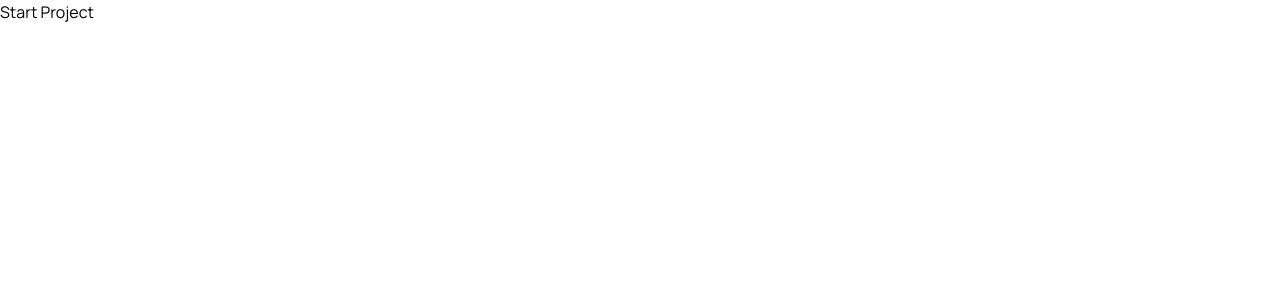
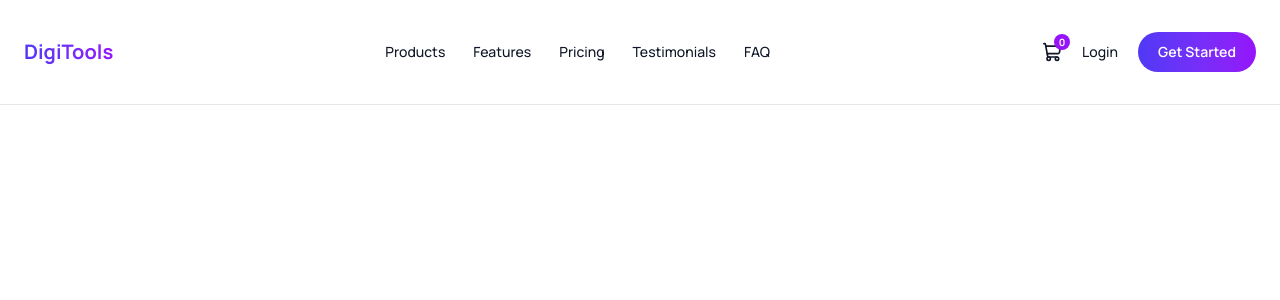
Before and after one commit to Saklainmostak-learner/B-13-A-06, a React (Vite) app: page / in a window 1280 px wide. Shown: the top 300 px of the page. Built offline with nearby package versions, Linux system fonts and the light colour scheme.

Commit message:
navbar add

```diff
--- a/package.json
+++ b/package.json
@@ -11,6 +11,7 @@
   },
   "dependencies": {
     "@tailwindcss/vite": "^4.2.2",
+    "lucide-react": "^1.7.0",
     "react": "^19.2.4",
     "react-dom": "^19.2.4",
     "tailwindcss": "^4.2.2"
--- a/src/App.jsx
+++ b/src/App.jsx
@@ -1,7 +1,58 @@
+import { useState } from "react";
+import {ShoppingCart,Menu,X} from "lucide-react";
+
 export default function App() {
+  const [cart]=useState([]);
+  const [menuOpen,setMenuOpen]=useState(false);
+
   return (
-    <div>
-      <h1>Start Project</h1>
-    </div>
+    <header className="border-b border-gray-200 bg-white">
+      <div className="mx-auto flex max-w-7xl items-center justify-between px-4 py-4 sm:px-6 sm:py-8">
+      <div className="">
+       <h1 className="text-xl font-bold "><span className="bg-linear-to-r from-[#4F39F6] to-[#9514FA] bg-clip-text text-transparent">DigiTools</span></h1>
+        </div>
+        <nav className="items-center gap-7 lg:flex hidden">
+          <a href="#" className="text-sm font-medium text-[#101727]">Products</a>
+          <a href="#" className="text-sm font-medium text-[#101727]">Features</a>
+          <a href="#" className="text-sm font-medium text-[#101727]">Pricing</a>
+          <a href="#" className="text-sm font-medium text-[#101727]">Testimonials</a>
+          <a href="#" className="text-sm font-medium text-[#101727]">FAQ</a>
+        </nav>
+        <div className="hidden items-center gap-5 lg:flex">
+          <button className="relative text-[#101727]">
+            <ShoppingCart className="h-5 w-5"/>
+            <span className="absolute -right-2 -top-2 flex h-4 min-w-4 items-center justify-center rounded-full bg-[#9514FA] px-1 text-[10px] font-bold text-white">
+              {cart.length}
+            </span>
+          </button>
+          <button className="text-sm font-medium text-[#101727]">Login</button>
+          <button className="rounded-full bg-linear-to-r from-[#4F39F6] to-[#9514FA] px-5 py-2.5 text-sm font-semibold text-white">Get Started</button>
+        </div>
+        <div className="flex items-center gap-4 lg:hidden">
+          <button className="relative text-[#101727]">
+            <ShoppingCart className="h-5 w-5"/>
+            <span className="absolute -right-2 -top-2 flex h-4 min-w-4 items-center justify-center rounded-full bg-[#9514FA] px-1 text-[10px] font-bold text-white">
+              {cart.length}
+            </span>
+          </button>
+          <button onClick={()=> setMenuOpen(!menuOpen)} className="text-[#101727]">
+            {menuOpen ? <X className="h-6 w-6"/> : <Menu className="h-6 w-6"/>}
+          </button>
+        </div>
+      </div>
+      {menuOpen &&(
+        <div className="border-t border-gray-200 bg-white lg:hidden">
+        <div className="mx-auto flex mx-w-7xl flex-col gap-4 px-4 py-4 sm:px-6">
+        <a href="#" className="text-sm font-medium text-[#101727]">Products</a>
+          <a href="#" className="text-sm font-medium text-[#101727]">Features</a>
+          <a href="#" className="text-sm font-medium text-[#101727]">Pricing</a>
+          <a href="#" className="text-sm font-medium text-[#101727]">Testimonials</a>
+          <a href="#" className="text-sm font-medium text-[#101727]">FAQ</a>
+          <button className="w-fit text-sm font-medium text-[#101727]">Login</button>
+          <button className="w-fit rounded-full bg-linear-to-r from-[#4F39F6] to-[#9514FA] px-5 py-2.5 text-sm font-semibold text-white">Get Started</button>
+        </div>
+        </div>
+      )}
+    </header>
   );
 }
```
Also changed, not shown: 1 other file (tests, documents, lock files or other folders).
